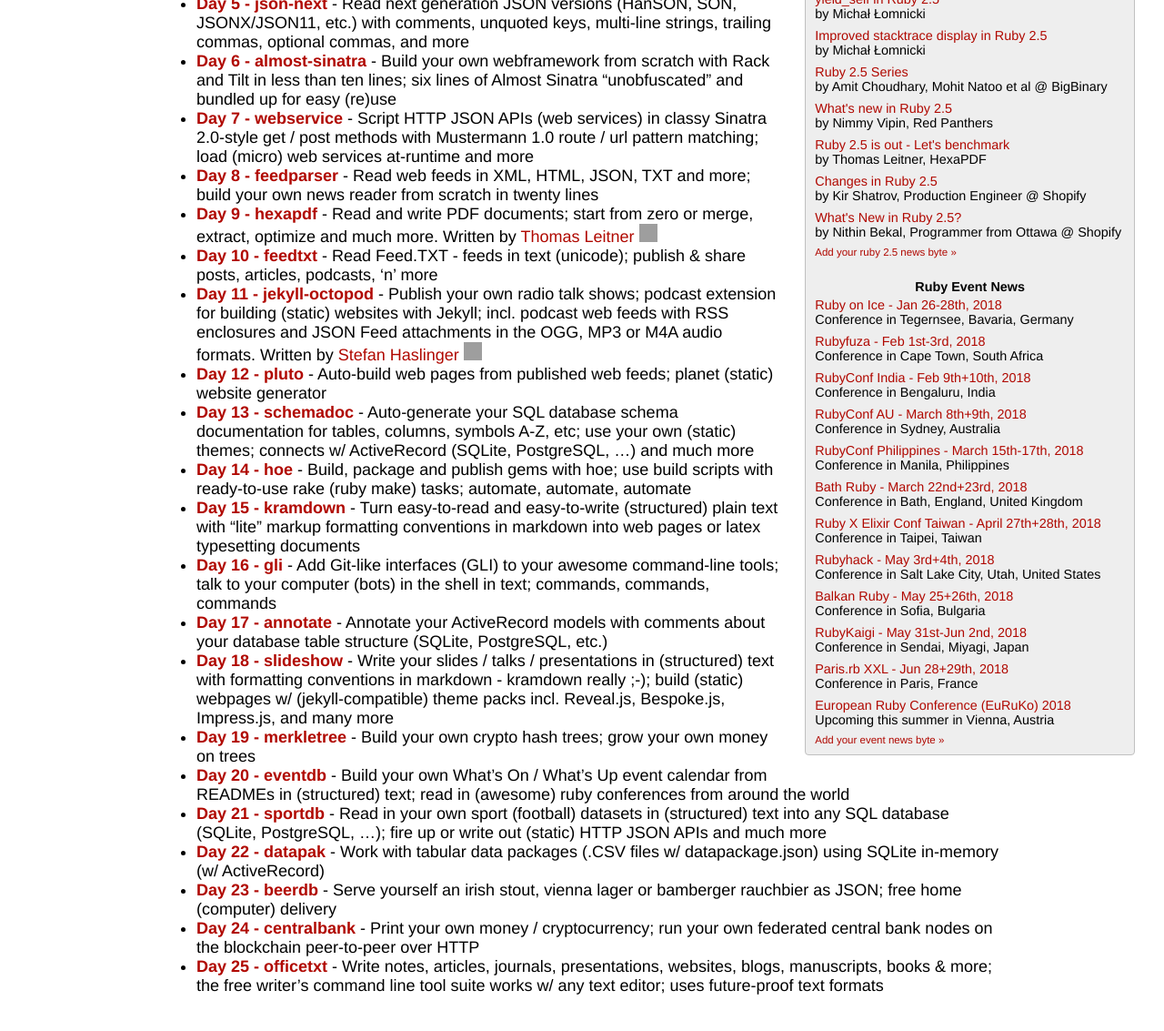
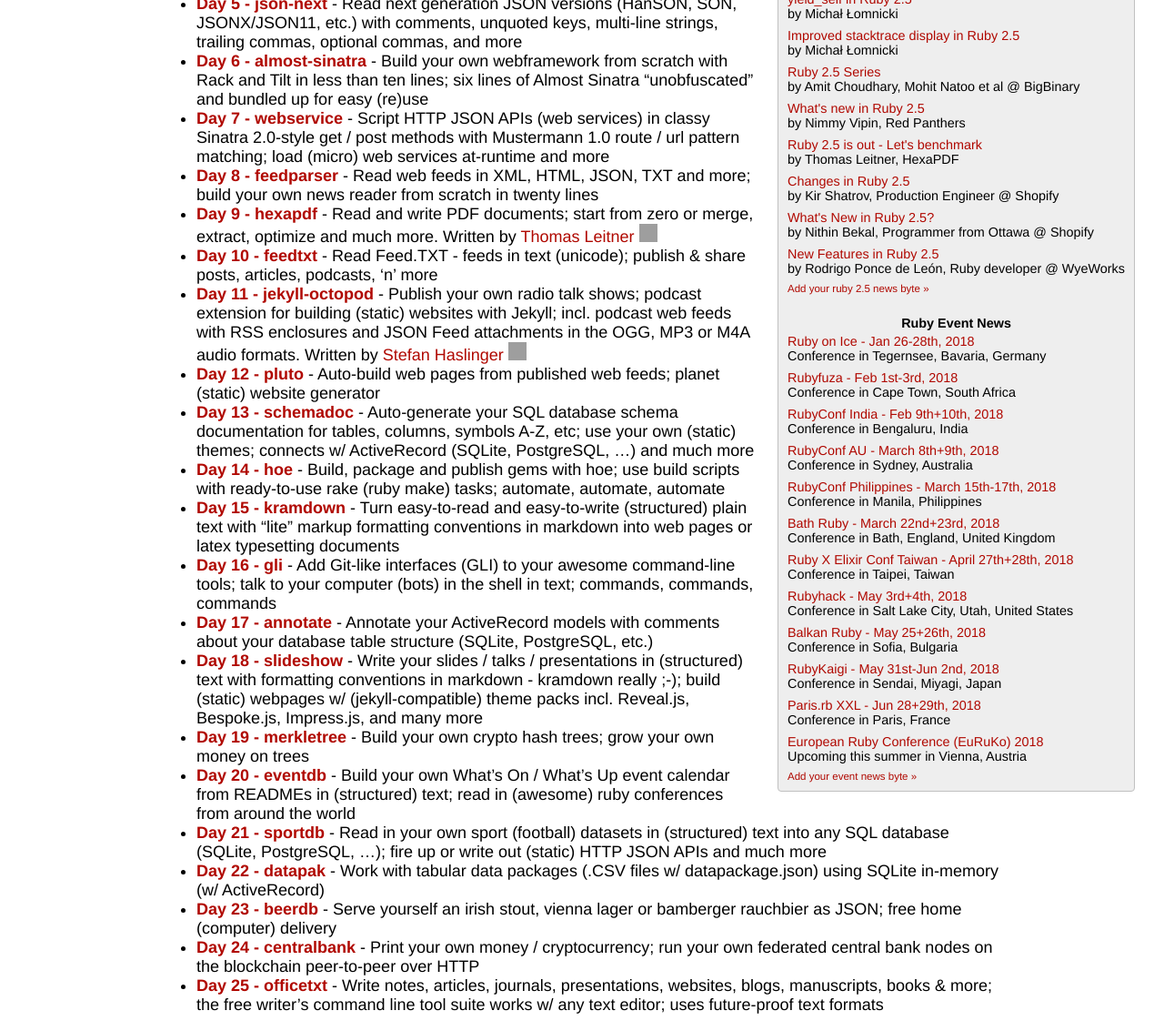
Before and after one commit to wongatron/calendar, a Jekyll site: the page built from README.md, in a window 1280 px wide, cut to the strip 324-1457 px from the top of the page. Shown: the whole strip at 91% size. Built offline with Jekyll 4.4.1, drawn with Linux system fonts in a browser that asks for light colours; our own code applies the rules of GitHub Pages for plain Markdown files; before the commit the page ends 1436 px from its top, so only the background shows below that; grey boxes are pictures that could not be loaded.

Commit message:
add ruby 2.5 by Rodrigo Ponce de León

```diff
--- a/_data/ruby25.yml
+++ b/_data/ruby25.yml
@@ -55,3 +55,7 @@
 - title:    "What's New in Ruby 2.5?"
   subtitle: "by Nithin Bekal, Programmer from Ottawa @ Shopify"
   url:      http://nithinbekal.com/posts/ruby-2-5-features
+
+- title:    "New Features in Ruby 2.5"
+  subtitle: "by Rodrigo Ponce de León, Ruby developer @ WyeWorks"
+  url:       https://wyeworks.com/blog/2017/12/28/new-features-in-ruby-2-dot-5-0/
```
